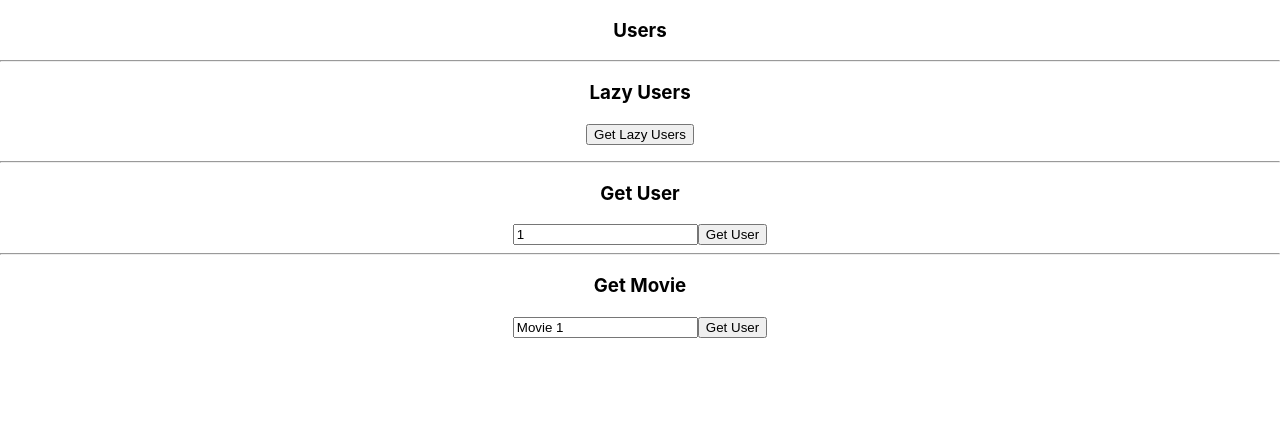
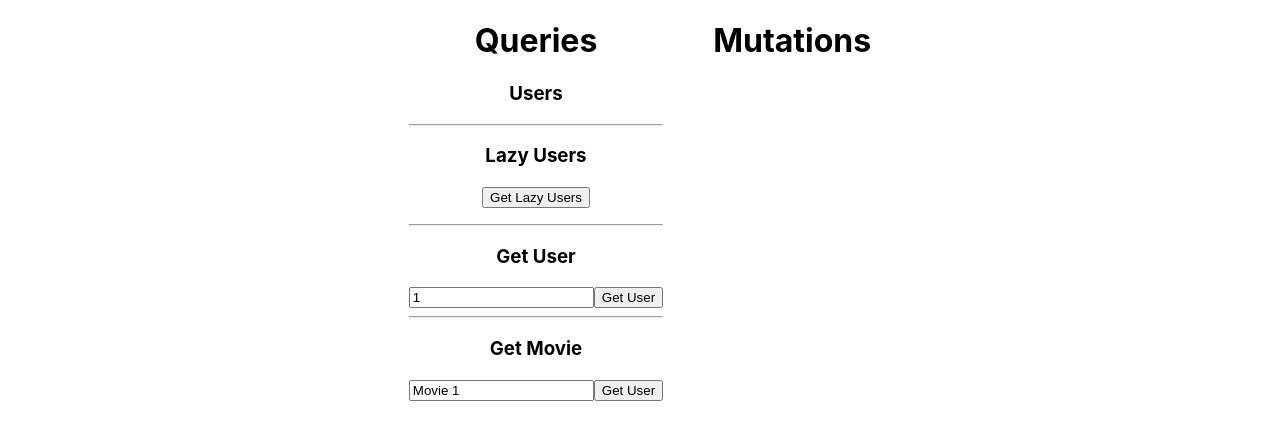
Before and after one commit to Sam-McCathie/gql, a React (Create React App) app in the folder client/: page / in a window 1280 px wide. Shown: the top 440 px of the page. Built offline with nearby package versions, Linux system fonts and the light colour scheme; no server answers.

Commit message:
styles added for two sections Queries and Mutations

```diff
--- a/client/src/App.js
+++ b/client/src/App.js
@@ -13,7 +13,9 @@ function App() {
 
   return (
     <ApolloProvider client={client}>
-      <div className="App">
+      <div className="App" style={{display: 'flex', justifyContent: 'center'}}>
+        <div>
+          <h1>Queries</h1>
           <DisplayUsers />
           <hr />
           <LazyUsers />
@@ -22,6 +24,10 @@ function App() {
           <hr />
           <GetMovie />
         </div>
+        <div style={{marginLeft: '50px'}}>
+          <h1>Mutations</h1>
+        </div>
+      </div>
     </ApolloProvider>
   );
 }
```
Lines whose indentation alone changed are shown as unchanged.
